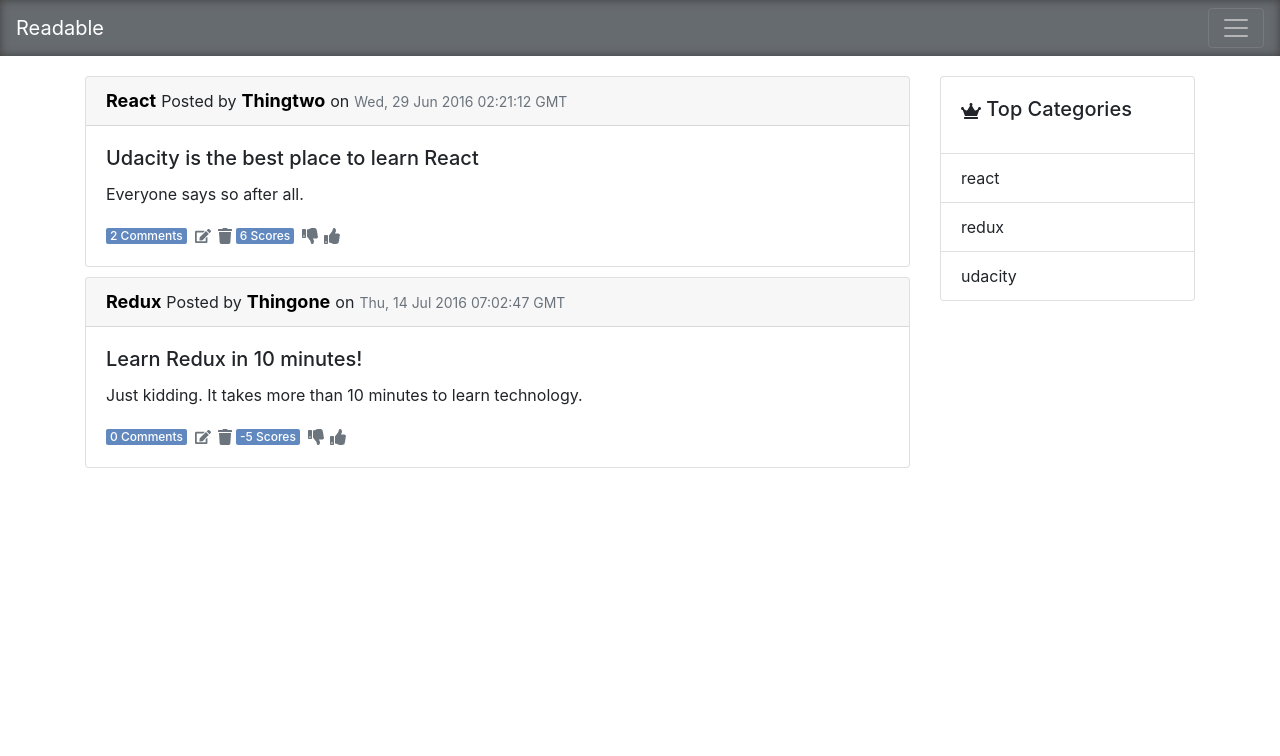
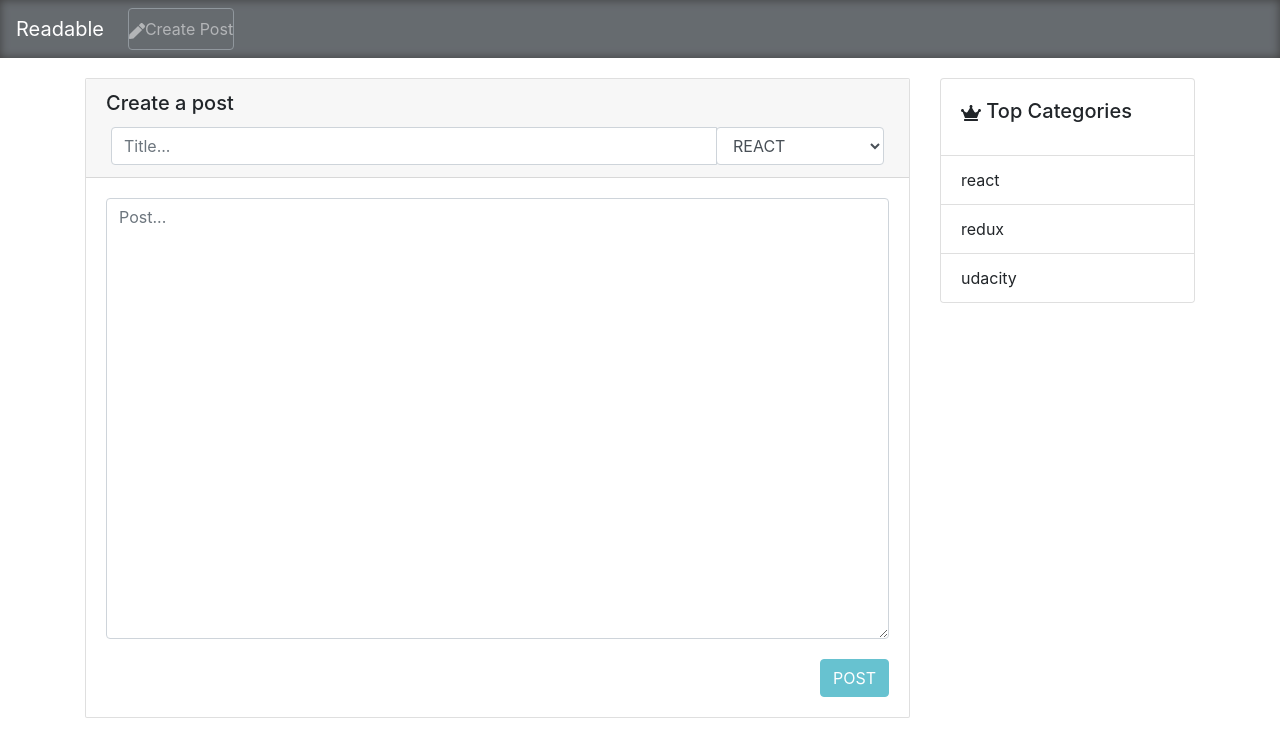
Before and after one commit to damian-pagowski/discussion-web-client, a React (Create React App) app: page /posts/new in a window 1280 px wide. Shown: the top 756 px of the page. Built offline with nearby package versions, Linux system fonts and the light colour scheme.

Commit message:
new feature - creating post

```diff
--- a/src/actions/posts.js
+++ b/src/actions/posts.js
@@ -1,5 +1,7 @@
 
 export const RECEIVE_POSTS = 'RECEIVE_POSTS'
+export const CREATE_POST = 'CREATE_POST'
+
 
 export function receivePosts (posts) {
   return {
@@ -7,3 +9,10 @@ export function receivePosts (posts) {
     posts
   }
 }
+
+export function createPost (post) {
+  return {
+    type: CREATE_POST,
+    post
+  }
+}
--- /dev/null
+++ b/src/components/CreatePost.js
@@ -0,0 +1,145 @@
+import React from "react";
+import { connect } from "react-redux";
+import { createPost } from "../actions/posts";
+import { generateUID } from "../utils/util";
+class CreatePost extends React.Component {
+  state = {
+    id: "",
+    timestamp: "",
+    title: "",
+    body: "",
+    author: "Damian",
+    category: "",
+    commentCount: 0,
+    deleted: false,
+    voteScore: 0,
+  };
+
+  handleInputChange = event => {
+    const target = event.target;
+    const value = target.type === "checkbox" ? target.checked : target.value;
+    const name = target.name;
+
+    this.setState({
+      [name]: value,
+    });
+    console.log(JSON.stringify(this.state)); // TODO remove
+  };
+
+  handleSubmit = event => {
+    event.preventDefault();
+    const { dispatch } = this.props;
+    const now = new Date().getTime();
+    const uuid = generateUID();
+
+    const post = {
+      ...this.state,
+      ...{
+        id: uuid,
+        timestamp: now,
+      },
+    };
+
+    dispatch(createPost(post));
+
+    this.setState({
+      id: "",
+      timestamp: "",
+      title: "",
+      body: "",
+      author: "Damian",
+      category: "",
+      commentCount: 0,
+      deleted: false,
+      voteScore: 0,
+    });
+  };
+
+  render() {
+    const { categories } = this.props;
+
+    return (
+      <form onSubmit={this.handleSubmit}>
+        <div className="post-create-container">
+          <div className="my-card">
+            <div className="card-header">
+              {/* start */}
+              <div className="row create-form-row">
+                <div className="mb-1">
+                  <h5 className="create-post-title">Create a post</h5>
+                </div>
+              </div>
+              <div className="row">
+                {/* input */}
+
+                <div class="input-group post-title-input">
+                  <input
+                    type="text"
+                    class="form-control"
+                    aria-label="Text input with dropdown button"
+                    placeholder="Title..."
+                    value={this.state.title}
+                    name="title"
+                    onChange={this.handleInputChange}
+                  />
+                  <div class="input-group-append">
+                    <select
+                      className="form-control"
+                      value={this.state.category}
+                      name="category"
+                      onChange={this.handleInputChange}
+                      defaultValue="none"
+                    >
+                      <option disabled value="none">
+                        Select Category
+                      </option>
+                      {Object.values(categories).map((category, index) =>
+                        <option key={index} value={category.name}>
+                          {category.name.toUpperCase()}
+                        </option>
+                      )}
+                    </select>
+                  </div>
+                </div>
+                {/* input end */}
+              </div>
+              {/* end */}
+            </div>
+            <div className="card-body">
+              <textarea
+                class="custom-text-area form-control "
+                id="exampleFormControlTextarea1"
+                placeholder="Post..."
+                value={this.state.body}
+                name="body"
+                onChange={this.handleInputChange}
+              />
+            </div>
+            <div className="custom-card-footer">
+              <div className="post-button">
+                <button
+                  type="submit"
+                  class="btn btn-info "
+                  disabled={
+                    this.state.title === "" ||
+                    this.state.body === "" ||
+                    this.state.category === ""
+                  }
+                >
+                  POST
+                </button>
+              </div>
+            </div>
+          </div>
+        </div>
+      </form>
+    );
+  }
+}
+
+function mapStateToProps(state) {
+  const { categories } = state;
+  return { categories };
+}
+
+export default connect(mapStateToProps)(CreatePost);
--- a/src/components/MainPage.js
+++ b/src/components/MainPage.js
@@ -1,7 +1,7 @@
 import React from 'react'
 import CategoryList from './CategoryList'
 import PostList from './PostList'
-
+import CreatePost from './CreatePost'
 export default class MainPage extends React.Component {
 
   render () {
@@ -9,7 +9,8 @@ export default class MainPage extends React.Component {
       <div className='container'>
         <div className='row'>
           <div className='col-sm-9'>
-            <PostList />
+            {/* <PostList /> */}
+            <CreatePost/>
           </div>
           <div className='col-sm-3'>
             <CategoryList />
--- a/src/components/Navbar.js
+++ b/src/components/Navbar.js
@@ -1,4 +1,5 @@
 import React from 'react'
+import { FaPen } from 'react-icons/fa'
 
 export default class Navbar extends React.Component {
   render () {
@@ -7,30 +8,17 @@ export default class Navbar extends React.Component {
         <a className='navbar-brand' href='#'>
           Readable
         </a>
-        <button
-          className='navbar-toggler'
-          type='button'
-          data-toggle='collapse'
-          data-target='#navbarNavAltMarkup'
-          aria-controls='navbarNavAltMarkup'
-          aria-expanded='false'
-          aria-label='Toggle navigation'
-        >
-          <span className='navbar-toggler-icon' />
-        </button>
-        <div className='collapse navbar-collapse' id='navbarNavAltMarkup'>
-          <div className='navbar-nav'>
-            <a className='nav-item nav-link active' href='#'>
-              Home <span className='sr-only'>(current)</span>
+        <ul class='navbar-nav px-2 mr-auto '>
+          <li class='nav-item '>
+            <a
+              className='nav-item nav-link btn btn-outline-secondary my-2 my-sm-0'
+              href='#'
+            >
+              <FaPen/>
+              Create Post
             </a>
-            <a className='nav-item nav-link' href='#'>
-              Features
-            </a>
-            <a className='nav-item nav-link' href='#'>
-              Pricing
-            </a>
-          </div>
-        </div>
+          </li>
+        </ul>
       </nav>
     )
   }
--- a/src/reducers/posts.js
+++ b/src/reducers/posts.js
@@ -1,7 +1,4 @@
-import {
-    RECEIVE_POSTS,
-
-  } from '../actions/posts'
+import { RECEIVE_POSTS, CREATE_POST } from '../actions/posts'
 
 export default function posts (state = {}, action) {
   switch (action.type) {
@@ -10,6 +7,15 @@ import {
         ...state,
         ...action.posts
       }
+
+    case CREATE_POST:
+      const keys = Object.keys(state)
+      console.log(keys)
+      const index = parseInt(keys.length > 0 ? keys[keys.length - 1] : 0) + 1;
+      console.log(index)
+      return {
+        ...state, ...{ [index] : action.post}
+      }
     default:
       return state
   }
--- a/src/styles/App.css
+++ b/src/styles/App.css
@@ -11,7 +11,7 @@ body {
   /* content: "\00a0"; */
 }
 
-.my-badge{
+.my-badge {
   background-color: rgb(97, 137, 192);
   color: rgb(255, 255, 255);
   font-size: 12px;
@@ -27,7 +27,9 @@ body {
   padding: 0 4px;
 }
 
-.category-name, .author-name, .date-posted{
+.category-name,
+.author-name,
+.date-posted {
   font-size: 18px;
   font-weight: 700;
   color: black;
@@ -39,8 +41,7 @@ body {
   text-transform: capitalize;
 }
 
-
-.icon{
+.icon {
   display: inline-block;
   line-height: 16px;
   margin-right: 3px;
@@ -48,34 +49,33 @@ body {
   /* background-color: #4a9595; */
 }
 
-.author-name, .date-posted {
+.author-name,
+.date-posted {
   margin-left: 5px;
 }
 
-.date-posted{
-  color:  #6a737c;
+.date-posted {
+  color: #6a737c;
   font-weight: 400;
   font-size: 14px;
-
-
 }
 
-.custom-card-footer{
+.custom-card-footer {
   /* background-color: rgba(0,0,0,.03); */
   padding: 0;
   /* border-top: 1px solid rgba(0,0,0,.125);  */
 }
-.transparent-navbar{
-  -ms-filter: "progid:DXImageTransform.Microsoft.Alpha(Opacity=50)";       /* IE 8 */
-  filter: alpha(opacity=50);  /* IE 5-7 */
-  -moz-opacity: 0.75;          /* Netscape */
-  -khtml-opacity: 0.5;        /* Safari 1.x */
+.transparent-navbar {
+  -ms-filter: "progid:DXImageTransform.Microsoft.Alpha(Opacity=50)"; /* IE 8 */
+  filter: alpha(opacity=50); /* IE 5-7 */
+  -moz-opacity: 0.75; /* Netscape */
+  -khtml-opacity: 0.5; /* Safari 1.x */
   opacity: 0.75;
   box-shadow: 1px 5px black;
 
-  -moz-box-shadow:    inset 0 0 10px #000000;
+  -moz-box-shadow: inset 0 0 10px #000000;
   -webkit-box-shadow: inset 0 0 10px #000000;
-  box-shadow:         inset 0 0 10px #000000;
+  box-shadow: inset 0 0 10px #000000;
   margin-bottom: 20px;
 }
 
@@ -105,3 +105,40 @@ body {
   padding: 0;
   /* background-color: aquamarine; */
 }
+
+.post-create-container {
+  height: 80vh;
+}
+.my-card {
+  height: 100% !important;
+
+  position: relative;
+  display: flex;
+  flex-direction: column;
+  min-width: 0;
+  word-wrap: break-word;
+  background-color: #fff;
+
+  border: 1px solid rgba(0, 0, 0, 0.125);
+  border-radius: 2px;
+}
+
+.custom-text-area {
+  height: 100% !important;
+}
+
+.post-title-input {
+  padding-right: 20px;
+  padding-left: 20px;
+}
+
+.create-form-row {
+  padding: 0 !important;
+  margin: 0 !important;
+}
+
+.post-button{
+   float: right;
+  padding-right: 20px;
+  padding-bottom: 20px;
+}
--- /dev/null
+++ b/src/utils/util.js
@@ -0,0 +1,6 @@
+export function generateUID () {
+  return (
+    Math.random().toString(36).substring(2, 15) +
+    Math.random().toString(36).substring(2, 15)
+  )
+}
```
Also changed, not shown: src/components/CategoryList.js (+0 -8 lines). Lines whose indentation alone changed are shown as unchanged.
